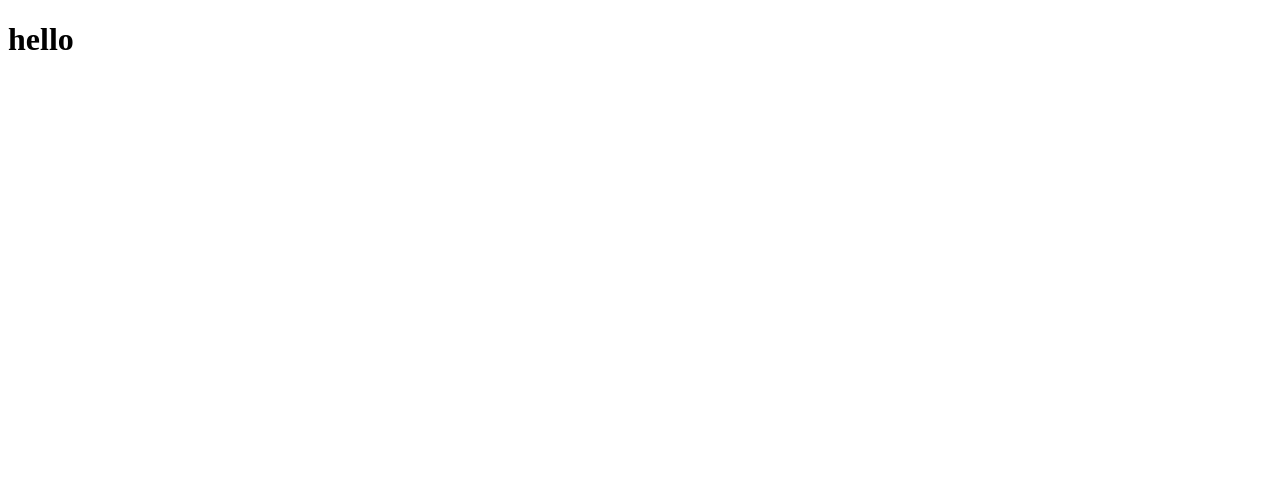
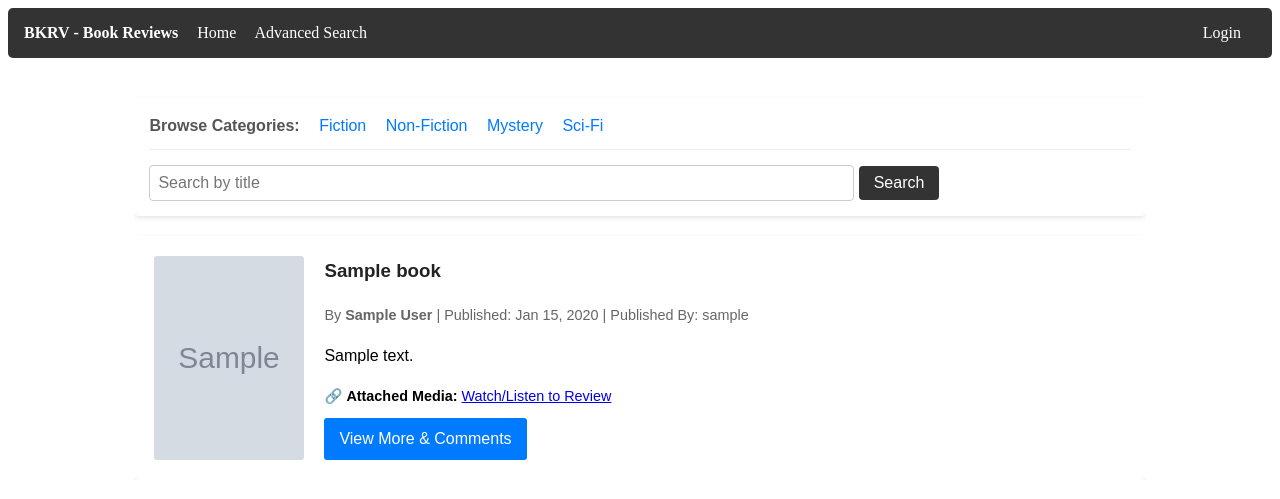
Before and after one commit to unload0/BKRV-S3G5, a PHP site: page / in a window 1280 px wide. Before the commit the part shown is almost empty. Shown: the top 499 px of the page. Run offline with PHP 8.4, Linux system fonts and the light colour scheme; tables that the repository leaves empty hold one stand-in row (values such as "Sample post"); grey boxes marked "Sample" are stand-in pictures; a stand-in replaces the project's code that opens the database connection.

Commit message:
header and home page

```diff
--- /dev/null
+++ b/NetBeansProject/HomePage.php
@@ -0,0 +1,249 @@
+<?php
+require_once 'dbconn.php';
+
+$pagination = 3;
+
+$page = isset($_GET['page']) && is_numeric($_GET['page']) ? (int) $_GET['page'] : 1;
+if ($page < 1) {
+    $page = 1;
+}
+
+$total_query = "SELECT COUNT(*) FROM dbProj_books";
+$total_result = mysqli_query($conn, $total_query);
+$total_rows = mysqli_fetch_array($total_result)[0];
+
+$total_pages = ceil($total_rows / $pagination);
+
+if ($page > $total_pages && $total_pages > 0) {
+    $page = $total_pages;
+}
+
+$offset = ($page - 1) * $pagination;
+
+$query = "SELECT b.book_id, b.title, b.author_name, b.short_description, b.image_url, b.media_url, b.publish_date, u.username
+          FROM dbProj_books b
+          LEFT JOIN dbProj_users u ON b.creator_id = u.user_id
+          ORDER BY b.publish_date DESC
+          LIMIT ? OFFSET ?";
+
+$stmt = mysqli_prepare($conn, $query);
+
+if ($stmt) {
+    mysqli_stmt_bind_param($stmt, "ii", $pagination, $offset);
+    mysqli_stmt_execute($stmt);
+    $result = mysqli_stmt_get_result($stmt);
+} else {
+    die("Database query error: " . mysqli_error($conn));
+}
+?>
+
+<style>
+    .hp-container {
+        width: 80%;
+        margin: 20px auto;
+        overflow: hidden;
+        font-family: Arial, sans-serif;
+        line-height: 1.6;
+    }
+    .hp-header {
+        background: #333;
+        color: #fff;
+        padding: 1rem;
+        border-radius: 5px;
+    }
+    .hp-nav {
+        display: flex;
+        justify-content: space-between;
+        align-items: center;
+    }
+    .hp-nav a {
+        color: #fff;
+        text-decoration: none;
+        margin-right: 15px;
+    }
+    .hp-search-container {
+        background: #fff;
+        padding: 15px;
+        margin: 20px 0;
+        border-radius: 5px;
+        box-shadow: 0 2px 5px rgba(0,0,0,0.1);
+    }
+    .hp-search-container input[type="text"] {
+        width: 70%;
+        padding: 8px;
+        font-size: 16px;
+        border: 1px solid #ccc;
+        border-radius: 4px;
+    }
+    .hp-search-container button {
+        padding: 8px 15px;
+        font-size: 16px;
+        cursor: pointer;
+        background: #333;
+        color: #fff;
+        border: none;
+        border-radius: 4px;
+    }
+    .hp-book-list {
+        display: grid;
+        grid-template-columns: 1fr;
+        gap: 20px;
+    }
+    .hp-book-card {
+        background: #fff;
+        padding: 20px;
+        border-radius: 5px;
+        box-shadow: 0 2px 5px rgba(0,0,0,0.1);
+        display: flex;
+        gap: 20px;
+    }
+    .hp-book-image {
+        max-width: 150px;
+        max-height: 220px;
+        object-fit: cover;
+        border-radius: 3px;
+    }
+    .hp-book-details {
+        flex: 1;
+    }
+    .hp-book-title {
+        margin-top: 0;
+        color: #222;
+    }
+    .hp-meta-info {
+        font-size: 0.9rem;
+        color: #666;
+        margin-bottom: 10px;
+    }
+    .hp-view-more-btn {
+        display: inline-block;
+        background: #007BFF;
+        color: white;
+        padding: 8px 15px;
+        text-decoration: none;
+        border-radius: 3px;
+        margin-top: 10px;
+    }
+    .hp-view-more-btn:hover {
+        background: #0056b3;
+    }
+    .hp-media-link {
+        margin-top: 10px;
+        font-size: 0.9rem;
+    }
+
+    .hp-pagination {
+        display: flex;
+        justify-content: center;
+        list-style: none;
+        padding: 0;
+        margin: 30px 0;
+    }
+    .hp-pagination li {
+        margin: 0 4px;
+    }
+    .hp-pagination a, .hp-pagination span {
+        display: block;
+        padding: 8px 14px;
+        text-decoration: none;
+        color: #007BFF;
+        border: 1px solid #ddd;
+        border-radius: 4px;
+    }
+    .hp-pagination a:hover {
+        background-color: #f5f5f5;
+    }
+    .hp-pagination .active span {
+        background-color: #007BFF;
+        color: white;
+        border-color: #007BFF;
+    }
+    .hp-pagination .disabled span {
+        color: #ccc;
+        pointer-events: none;
+        background-color: #fafafa;
+    }
+</style>
+
+<div class="hp-container">
+
+    <div class="hp-search-container">
+        <div class="hp-category-header" style="margin-bottom: 15px; padding-bottom: 10px; border-bottom: 1px solid #eee;">
+            <span style="font-weight: bold; margin-right: 15px; color: #555;">Browse Categories:</span>
+            <a href="categories.php?cat=fiction" style="margin-right: 15px; color: #007BFF; text-decoration: none; font-weight: 500;">Fiction</a>
+            <a href="categories.php?cat=nonfiction" style="margin-right: 15px; color: #007BFF; text-decoration: none; font-weight: 500;">Non-Fiction</a>
+            <a href="categories.php?cat=mystery" style="margin-right: 15px; color: #007BFF; text-decoration: none; font-weight: 500;">Mystery</a>
+            <a href="categories.php?cat=scifi" style="color: #007BFF; text-decoration: none; font-weight: 500;">Sci-Fi</a>
+        </div>
+
+        <form action="search.php" method="GET">
+            <input type="text" name="query" placeholder="Search by title" required>
+            <button type="submit">Search</button>
+        </form>
+        <!--<a href="">Advanced Search Page</a>-->
+    </div>
+
+    <div class="hp-book-list">
+        <?php
+        if ($result && mysqli_num_rows($result) > 0):
+            while ($row = mysqli_fetch_assoc($result)):
+                $image_src = !empty($row['image_url']) ? htmlspecialchars($row['image_url']) : 'https://via.placeholder.com/150x220?text=No+Cover';
+                ?>
+                <div class="hp-book-card">
+                    <img src="<?php echo $image_src; ?>" alt="<?php echo htmlspecialchars($row['title']); ?> Cover" class="hp-book-image">
+
+                    <div class="hp-book-details">
+                        <h3 class="hp-book-title"><?php echo htmlspecialchars($row['title']); ?></h3>
+
+                        <div class="hp-meta-info">
+                            By <strong><?php echo htmlspecialchars($row['author_name']); ?></strong> |
+                            Published: <?php echo date('M d, Y', strtotime($row['publish_date'])); ?> |
+                            Published By: <?php echo htmlspecialchars($row['username'] ?? 'Anonymous'); ?>
+                        </div>
+
+                        <p><?php echo htmlspecialchars($row['short_description']); ?></p>
+
+                        <?php if (!empty($row['media_url'])): ?>
+                            <div class="hp-media-link">
+                                🔗 <strong>Attached Media:</strong> <a href="<?php echo htmlspecialchars($row['media_url']); ?>" target="_blank">Watch/Listen to Review</a>
+                            </div>
+                        <?php endif; ?>
+
+                        <a href="book_details.php?id=<?php echo $row['book_id']; ?>" class="hp-view-more-btn">View More & Comments</a>
+                    </div>
+                </div>
+                <?php
+            endwhile;
+        else:
+            ?>
+            <p>No books found.</p>
+        <?php endif; ?>
+    </div>
+
+
+    <!--pagination-->
+    <?php if ($total_pages > 1): ?>
+        <ul class="hp-pagination">
+            <?php if ($page <= 1): ?>
+                <li class="disabled"><span>&laquo; Prev</span></li>
+            <?php else: ?>
+                <li><a href="?page=<?php echo ($page - 1); ?>">&laquo; Prev</a></li>
+            <?php endif; ?>
+
+            <?php for ($i = 1; $i <= $total_pages; $i++): ?>
+                <?php if ($page == $i): ?>
+                    <li class="active"><span><?php echo $i; ?></span></li>
+                <?php else: ?>
+                    <li><a href="?page=<?php echo $i; ?>"><?php echo $i; ?></a></li>
+                <?php endif; ?>
+            <?php endfor; ?>
+
+            <?php if ($page >= $total_pages): ?>
+                <li class="disabled"><span>Next &raquo;</span></li>
+            <?php else: ?>
+                <li><a href="?page=<?php echo ($page + 1); ?>">Next &raquo;</a></li>
+            <?php endif; ?>
+        </ul>
+    <?php endif; ?>
+
+</div>
--- /dev/null
+++ b/NetBeansProject/PageHeader.php
@@ -0,0 +1,27 @@
+<header class="hp-header">
+    <nav class="hp-nav">
+        <div>
+            <strong><a href="index.php">BKRV - Book Reviews</a></strong>
+            <a href="index.php">Home</a>
+            <a href="#">Advanced Search</a>
+        </div>
+        <div>
+            <?php if (isset($_SESSION['user_id'])): ?>
+                <span style="color: #fff;"><?php echo htmlspecialchars($_SESSION['username']); ?> (<?php echo htmlspecialchars($_SESSION['role']); ?>)</span>
+
+                <?php if ($_SESSION['role'] == 'Creator'): ?>
+                    <a href="creator_panel.php" style="margin-left:15px; color:#ffc107;">Creator Page</a>
+                <?php endif; ?>
+
+                <?php if ($_SESSION['role'] == 'Admin'): ?>
+                    <a href="admin_panel.php" style="margin-left:15px; color:#dc3545;">Admin Page</a>
+                    <a href="#" style="margin-left:15px; color:#dc3545;">Reporting Page</a>
+                <?php endif; ?>
+
+                <a href="login.php" style="margin-left:15px;">Logout</a>
+            <?php else: ?>
+                <a href="login.php">Login</a>
+            <?php endif; ?>
+        </div>
+    </nav>
+</header>
--- a/NetBeansProject/index.php
+++ b/NetBeansProject/index.php
@@ -10,7 +10,12 @@ Click nbfs://nbhost/SystemFileSystem/Templates/Project/PHP/PHPProject.php to edi
     </head>
     <body>
         <?php
-        echo "<h1>hello</h1>";
+        if (session_status() === PHP_SESSION_NONE) {
+            session_start();
+        }
+
+        include 'PageHeader.php';
+        include 'HomePage.php';
         ?>
     </body>
 </html>
```
